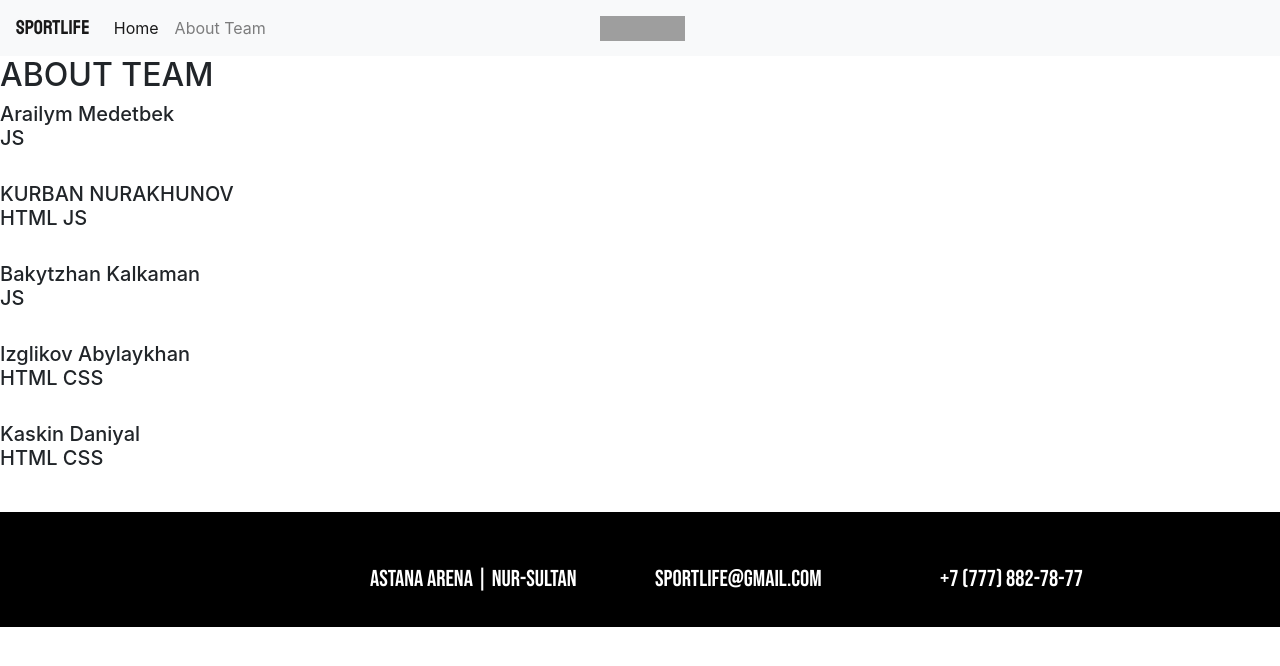
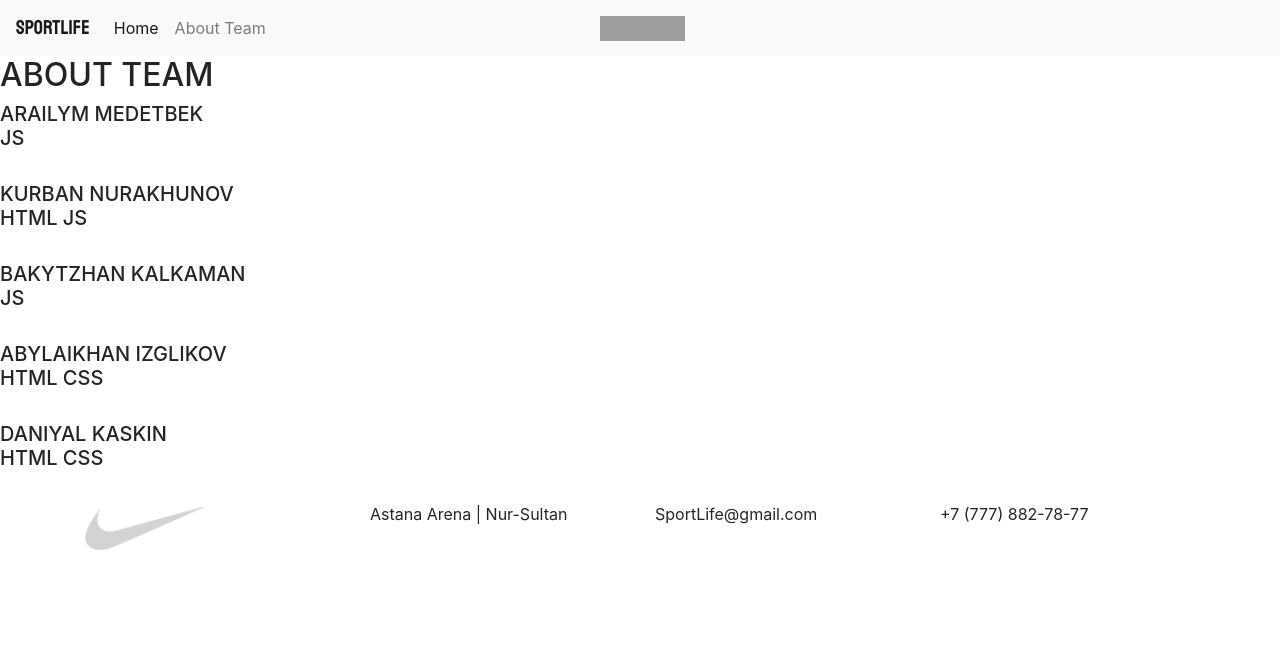
Before and after one commit to ArailymMedetbek/final, a website: page about.html in a window 1280 px wide. Drawn offline with nearby package versions, Linux system fonts and the light colour scheme; grey boxes are pictures that could not be loaded.

Commit message:
Update about.html

```diff
--- a/about.html
+++ b/about.html
@@ -4,7 +4,7 @@
   <meta charset="UTF-8">
   <meta name="viewport" content="width=device-width, initial-scale=1.0">
   <title>About</title>
-  <link rel="stylesheet" type="text/css" href="/style.css">
+  <link rel="stylesheet" href="about.css">
   <link rel="stylesheet" href="https://maxcdn.bootstrapcdn.com/bootstrap/4.0.0/css/bootstrap.min.css"
     integrity="sha384-Gn5384xqQ1aoWXA+058RXPxPg6fy4IWvTNh0E263XmFcJlSAwiGgFAW/dAiS6JXm" crossorigin="anonymous">
   <link rel="preconnect" href="https://fonts.gstatic.com">
@@ -12,6 +12,32 @@
   <link href="https://fonts.googleapis.com/css2?family=Bebas+Neue&display=swap" rel="stylesheet">
 </head>
 
+<head>
+  <meta name="viewport" content="width=device-width, initial-scale=1.0">
+  <meta charset="utf-8">
+  <meta name="keywords" content="ABOUT TEAM">
+  <meta name="description" content="">
+  <meta name="page_type" content="np-template-header-footer-from-plugin">
+  <title>Страница 1</title>
+  <link rel="stylesheet" href="nicepage.css" media="screen">
+  <link rel="stylesheet" href="about.css" media="screen">
+  <script class="u-script" type="text/javascript" src="jquery.js" defer=""></script>
+  <script class="u-script" type="text/javascript" src="nicepage.js" defer=""></script>
+  <meta name="generator" content="Nicepage 3.9.3, nicepage.com">
+  <link id="u-theme-google-font" rel="stylesheet"
+    href="https://fonts.googleapis.com/css?family=Roboto:100,100i,300,300i,400,400i,500,500i,700,700i,900,900i|Open+Sans:300,300i,400,400i,600,600i,700,700i,800,800i">
+  <link id="u-page-google-font" rel="stylesheet"
+    href="https://fonts.googleapis.com/css?family=Oswald:200,300,400,500,600,700">
+
+
+  <script type="application/ld+json">{
+}</script>
+  <meta property="og:title" content="Страница 1">
+  <meta property="og:type" content="website">
+  <meta name="theme-color" content="#478ac9">
+  <link rel="canonical" href="index.html">
+  <meta property="og:url" content="index.html">
+</head>
 
 
 <body>
@@ -32,7 +58,8 @@
           </div>
           <img style="position: absolute;left: calc((100% - 80px) / 2);" src="https://upload.wikimedia.org/wikipedia/commons/thumb/a/a6/Logo_NIKE.svg/1200px-Logo_NIKE.svg.png" align="center" height="25" width="85">
         </nav>
-
+      </div>
+</div>
 
 
 
@@ -48,7 +75,7 @@
           data-animation-name="flash" data-animation-duration="1000" data-animation-delay="0"
           data-animation-direction="">
           <div class="u-container-layout u-similar-container u-container-layout-1">
-            <h5 class="u-align-center u-custom-font u-font-oswald u-text u-text-2">Arailym Medetbek<br>
+            <h5 class="u-align-center u-custom-font u-font-oswald u-text u-text-2">ARAILYM MEDETBEK<br>
               <span class="u-text-palette-3-base">JS</span>
             </h5>
             <img alt="" class="u-expanded-width u-image u-image-round u-radius-10 u-image-1" data-image-width="354"
@@ -73,7 +100,7 @@
           data-animation-name="flash" data-animation-duration="1000" data-animation-delay="0"
           data-animation-direction="">
           <div class="u-container-layout u-similar-container u-container-layout-3">
-            <h5 class="u-align-center u-custom-font u-font-oswald u-text u-text-4">Bakytzhan Kalkaman<br>
+            <h5 class="u-align-center u-custom-font u-font-oswald u-text u-text-4">BAKYTZHAN KALKAMAN<br>
               <span class="u-text-palette-3-base">JS</span>&nbsp;
             </h5>
             <img alt="" class="u-expanded-width u-image u-image-round u-radius-10 u-image-3" data-image-width="770"
@@ -85,7 +112,7 @@
           data-animation-name="flash" data-animation-duration="1000" data-animation-delay="0"
           data-animation-direction="">
           <div class="u-container-layout u-similar-container u-container-layout-4">
-            <h5 class="u-align-center u-custom-font u-font-oswald u-text u-text-5">Izglikov Abylaykhan<br>
+            <h5 class="u-align-center u-custom-font u-font-oswald u-text u-text-5">ABYLAIKHAN IZGLIKOV<br>
               <span class="u-text-palette-3-base">HTML CSS</span>
             </h5>
             <img alt="" class="u-expanded-width u-image u-image-round u-radius-10 u-image-4" data-image-width="591"
@@ -97,7 +124,7 @@
           data-animation-name="flash" data-animation-duration="1000" data-animation-delay="0"
           data-animation-direction="">
           <div class="u-container-layout u-similar-container u-container-layout-5">
-            <h5 class="u-align-center u-custom-font u-font-oswald u-text u-text-6">Kaskin Daniyal<br>
+            <h5 class="u-align-center u-custom-font u-font-oswald u-text u-text-6">DANIYAL KASKIN<br>
               <span class="u-text-palette-3-base">HTML CSS</span>
             </h5>
             <img alt="" class="u-expanded-width u-image u-image-round u-radius-10 u-image-5" data-image-width="1253"
@@ -122,7 +149,7 @@
       <div class="row">
         <div class="col-lg-3">
           <div class="footer_item">
-            <img src="assets/images/nikelogow.png" alt="">
+            <img src="nikelogow.png" height="50px" width="120px" alt="">
           </div>
         </div>
         <div class="col-lg-3">
```
